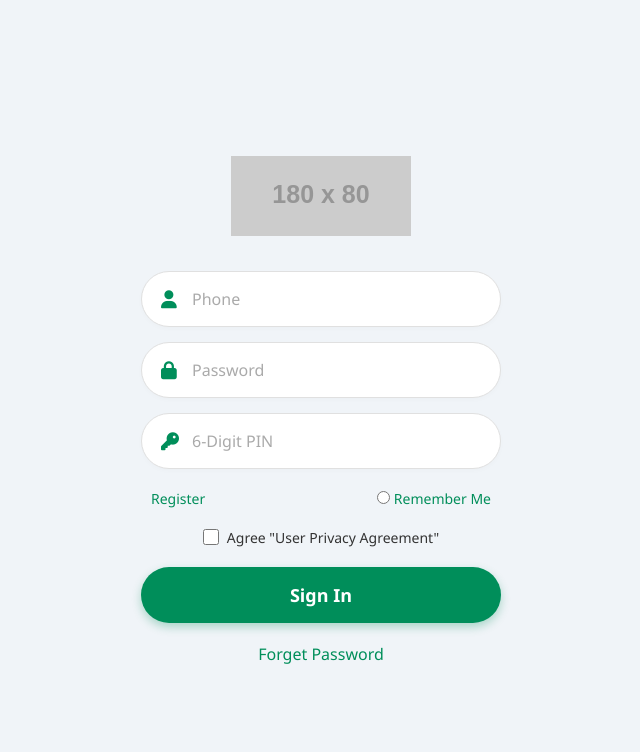
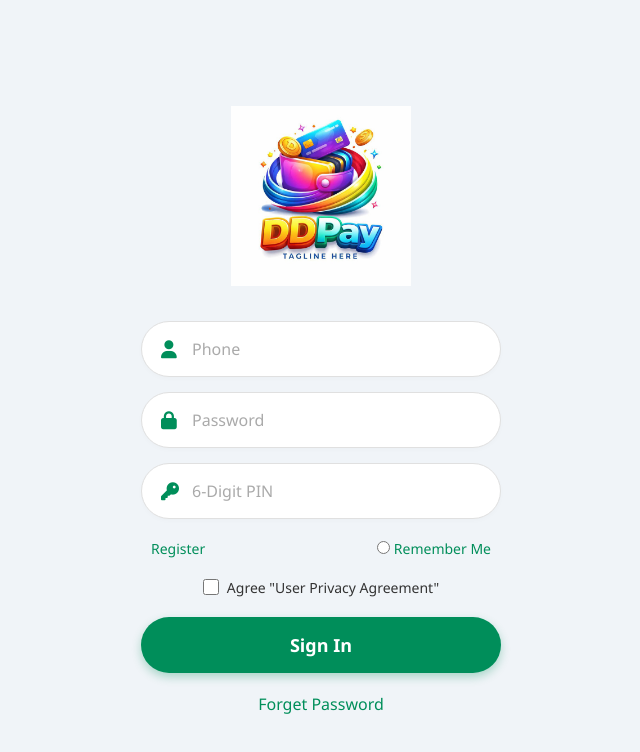
Before and after one commit to shubhanshusharma278-max/ddpayupdateee, a plain HTML site: page index.html in a window 1280 px wide. Shown: the whole page, without its empty margins (319-959 px from the left). Drawn offline with Linux system fonts and the light colour scheme; placeholder pictures from the web are drawn by us.

Commit message:
Update logo image source in index.html

```diff
--- a/index.html
+++ b/index.html
@@ -55,7 +55,7 @@
     <div class="main-container">
         <div class="logo-container">
             <!-- Yahan apni WynnPay image ka naam daalein (Jaise: wynn.jpg) -->
-            <img src="YAHAN_WYNNPAY_LOGO_KA_NAAM_DAALEIN" alt="WynnPay" onerror="this.src='https://via.placeholder.com/180x80?text=WynnPay'">
+            <img src="IMG_20260918_140622_533.jpg" alt="WynnPay" onerror="this.src='https://via.placeholder.com/180x80?text=WynnPay'">
         </div>
 
         <form id="loginForm">
```
